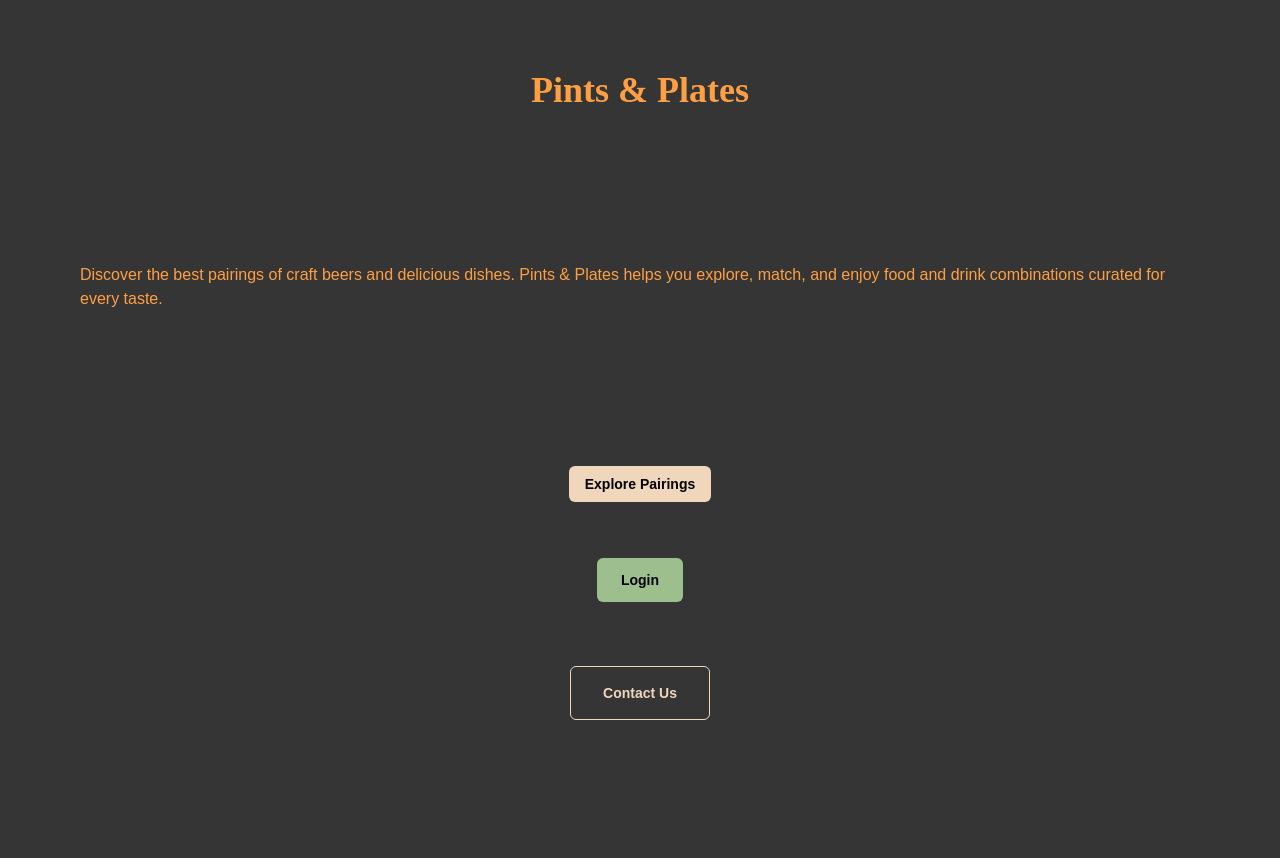
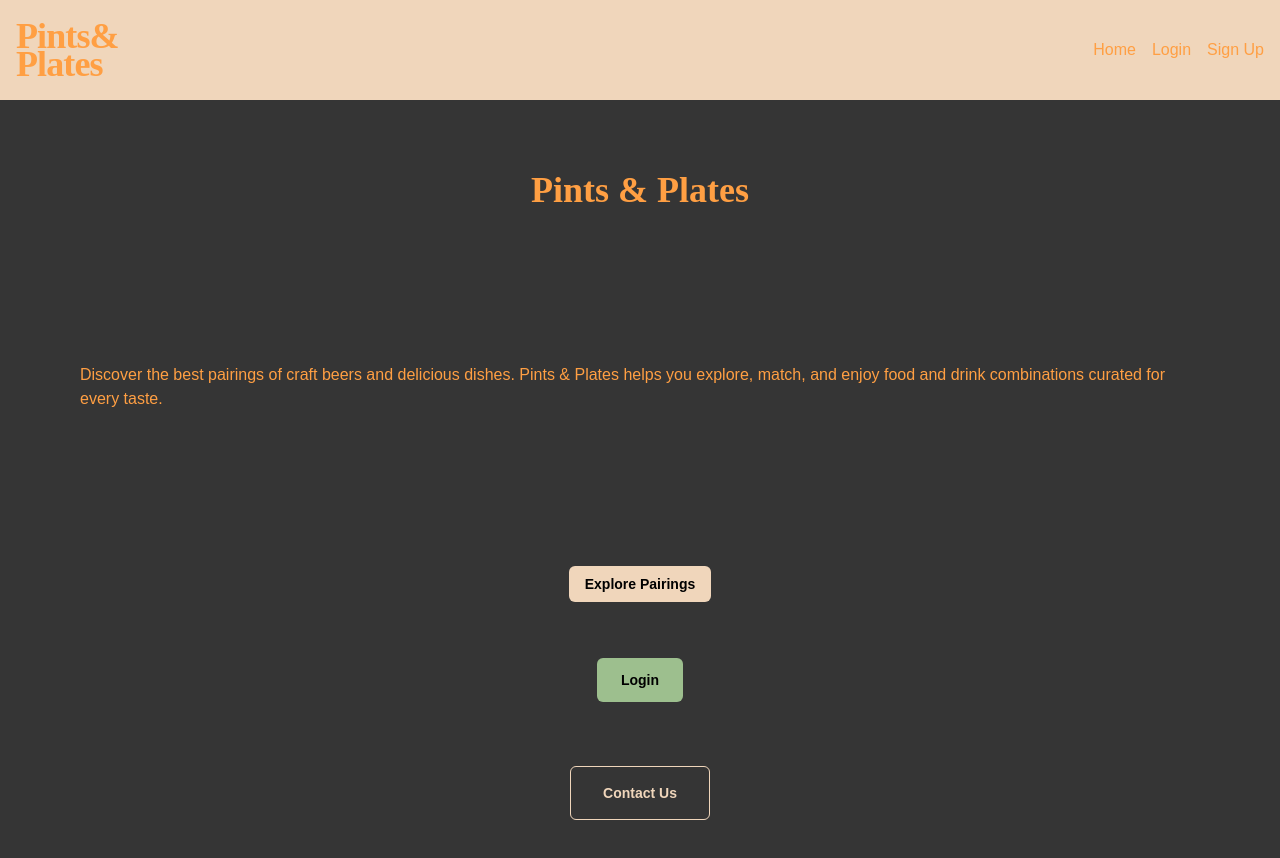
Before and after one commit to OliHickie/pints-and-plates, a Next.js app: page / in a window 1280 px wide. Shown: the top 858 px of the page. Built offline with nearby package versions, Linux system fonts and the light colour scheme.

Commit message:
Create Nav component including logo WIP

```diff
--- a/src/app/layout.tsx
+++ b/src/app/layout.tsx
@@ -1,4 +1,5 @@
 import type { Metadata } from "next";
+import Nav from "@/components/core/Nav";
 import "./globals.css";
 
 export const metadata: Metadata = {
@@ -16,6 +17,7 @@ export default function RootLayout({
       <body
         className="bg-background h-[4000px] text-primary font-sans antialiased"
       >
+        <Nav></Nav>
         {children}
       </body>
     </html>
--- /dev/null
+++ b/src/components/core/Nav.tsx
@@ -0,0 +1,34 @@
+import Link from 'next/link';
+
+const Nav: React.FC = () => {
+
+  const links = [
+    { href: '/', label: 'Home' },
+    { href: '/login', label: 'Login' },
+    { href: '/signup', label: 'Sign Up' },
+  ];
+
+  return (
+    <nav className="bg-primary w-full p-4 flex items-center justify-between">
+      <div className="flex flex-col text-accent font-heading leading-tight">
+        <span className="text-4xl md:text-4xl font-extrabold tracking-tight">
+          Pints<span className="text-4xl">&</span>
+        </span>
+        <span className="text-3xl md:text-4xl tracking-tight font-extrabold -mt-3">Plates</span>
+      </div>
+
+    <ul className="flex list-none text-accent">
+      {links.map((link) => (
+        <li key={link.href} className="mr-4 last:mr-0">
+          <Link href={link.href} passHref legacyBehavior>
+            <a className="no-underline text-inherit hover:text-blue-600">
+              {link.label}
+            </a>
+          </Link>
+        </li>
+      ))}
+    </ul>
+  </nav>
+)};
+
+export default Nav;
```
